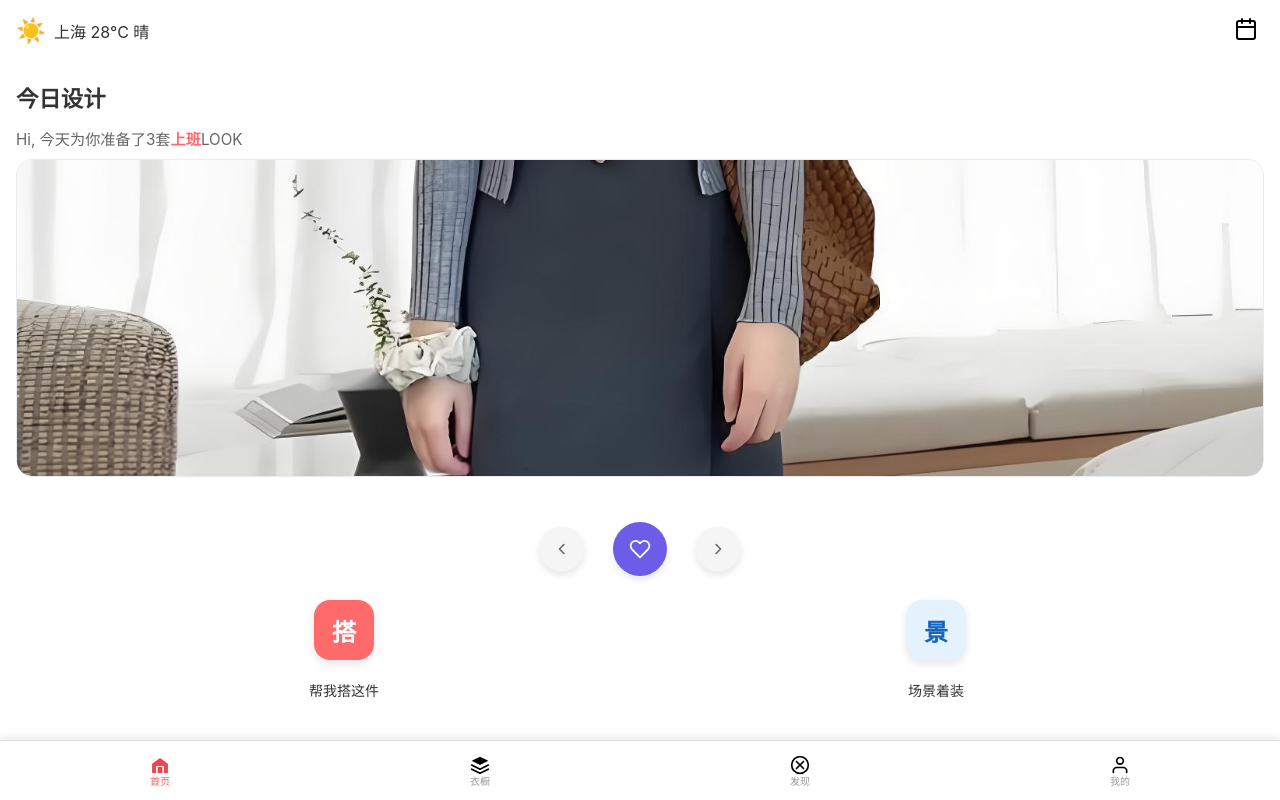
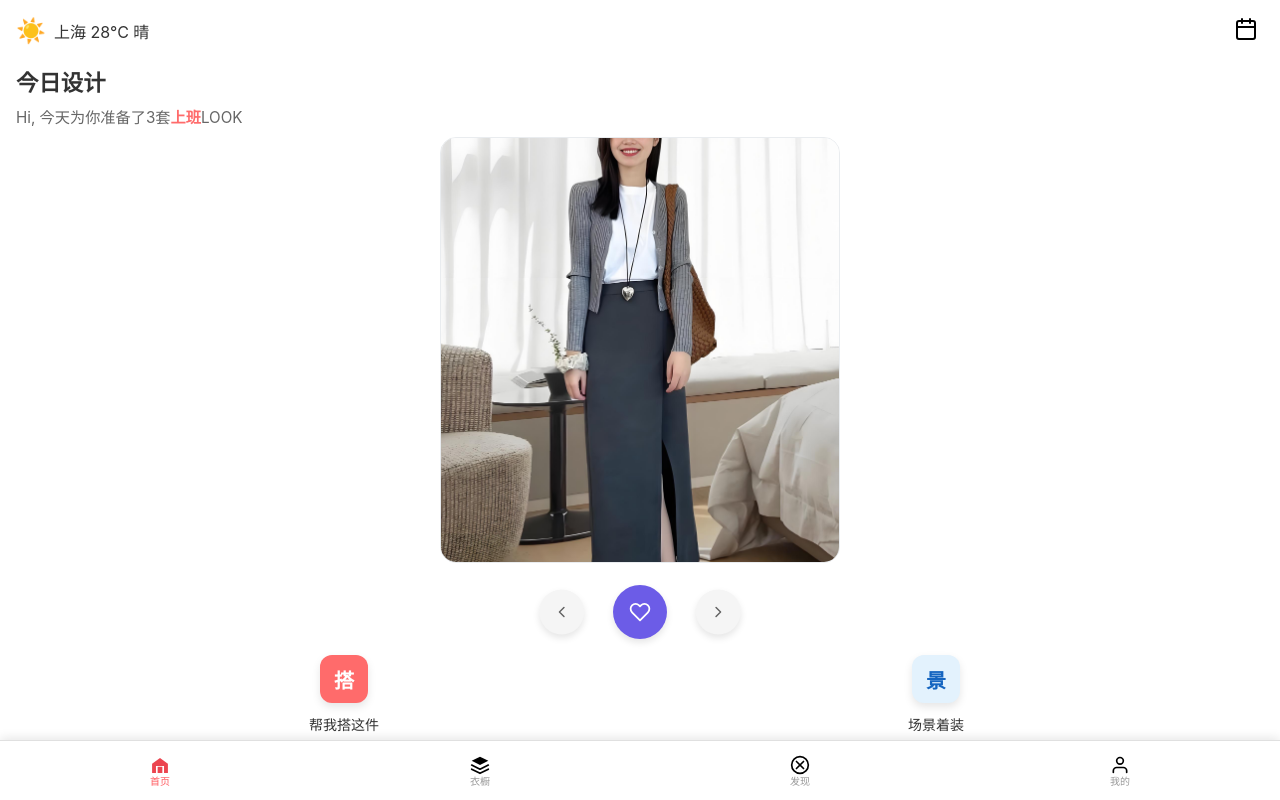
Before and after one commit to AlvinYueChao/vesti-ui, a Next.js app: page /home/HomePage in a window 1280 px wide. Built offline with nearby package versions, Linux system fonts and the light colour scheme.

Commit message:
feat(auto fit): home page works fine in small size

```diff
--- a/styles/home-page.scss
+++ b/styles/home-page.scss
@@ -12,11 +12,14 @@
     background-color: white;
     padding: 0;
     border-radius: 0;
-    margin-bottom: 1rem;
+    margin-bottom: 0.5rem;
     flex: 1;
     display: flex;
     flex-direction: column;
     min-height: 0;
+    max-height: none;
+    width: 100%;
+    max-width: 100%;
   }
 
   .quick-actions {
@@ -24,7 +27,7 @@
     justify-content: space-around;
     margin-top: 0;
     flex-shrink: 0;
-    height: 120px;
+    height: 80px;
     padding: 0 2rem;
 
     .quick-action-canvas {
@@ -35,22 +38,23 @@
       padding: 0;
       border-radius: 0;
       box-shadow: none;
-      width: 100px;
-      height: 100px;
+      width: 80px;
+      height: 80px;
 
       .quick-action-button {
-        width: 60px;
-        height: 60px;
-        border-radius: 16px;
+        width: 48px;
+        height: 48px;
+        border-radius: 12px;
         display: flex;
         justify-content: center;
         align-items: center;
-        font-size: 24px;
+        font-size: 20px;
         font-weight: 600;
-        margin-bottom: 12px;
+        margin-bottom: 3px;
         border: none;
         cursor: pointer;
         transition: all 0.2s ease;
+        padding: 6px;
 
         &.btn--primary {
           background-color: #ff6b6b;
@@ -100,14 +104,13 @@
     display: flex;
     justify-content: space-between;
     align-items: center;
-    padding: 1rem;
+    padding: 1rem 1rem 8px;
     flex-shrink: 0;
   }
 
   &__main {
     flex: 1;
-    padding: 1rem;
-    padding-bottom: 5rem;
+    padding: 8px 1rem 65px;
     overflow: hidden;
     min-height: 0;
     display: flex;
@@ -154,7 +157,7 @@
   &__subtitle {
     font-size: 0.95rem;
     color: #666;
-    margin-top: 10px;
+    margin-top: 4px;
     margin-bottom: 10px;
 
     .highlight-text {
@@ -167,11 +170,12 @@
 .outfit-card__image {
   width: 100%;
   flex: 1;
-  min-height: 300px;
-  max-height: 60vh;
+  min-height: 0;
+  max-width: 400px;
+  margin: 0 auto 0.5rem;
+  aspect-ratio: 3/4;
   overflow: hidden;
   border-radius: 16px;
-  margin-bottom: 1rem;
   background-color: #f8f9fa;
   border: 1px solid #e9ecef;
   display: flex;
@@ -184,6 +188,22 @@
     object-fit: cover;
     object-position: center;
   }
+
+  // 响应式断点
+  @media (max-width: 480px) {
+    max-width: 90vw;
+    aspect-ratio: 3/4;
+  }
+
+  @media (min-width: 481px) and (max-width: 768px) {
+    max-width: 350px;
+    aspect-ratio: 3/4;
+  }
+
+  @media (min-width: 769px) {
+    max-width: 400px;
+    aspect-ratio: 3/4;
+  }
 }
 
 .outfit-card__actions {
@@ -191,7 +211,7 @@
   justify-content: center;
   align-items: center;
   flex-shrink: 0;
-  height: 80px;
+  height: 65px;
   margin-bottom: 5px;
 }
 
```
Also changed, not shown: 2 other files (tests, documents, lock files or other folders).
